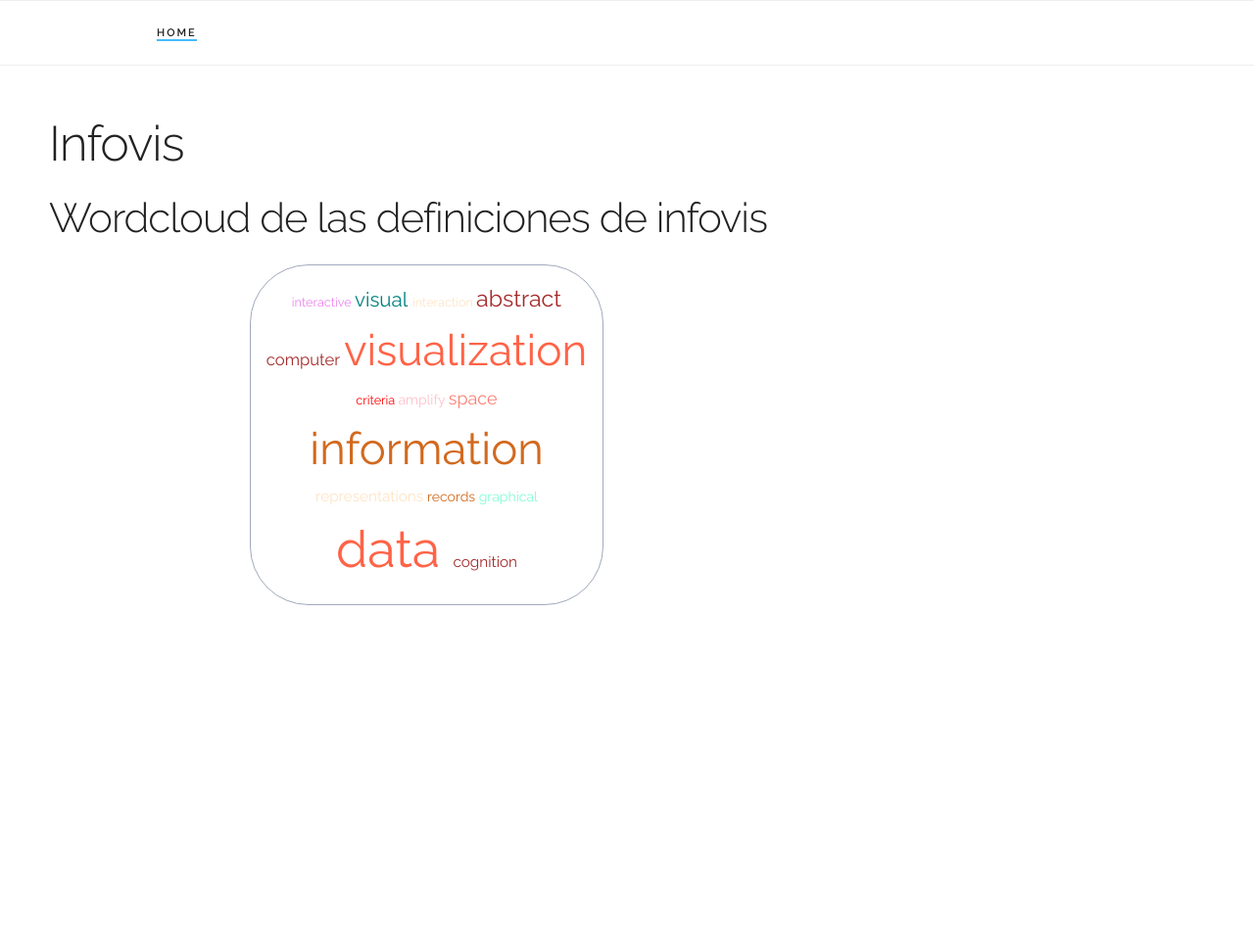
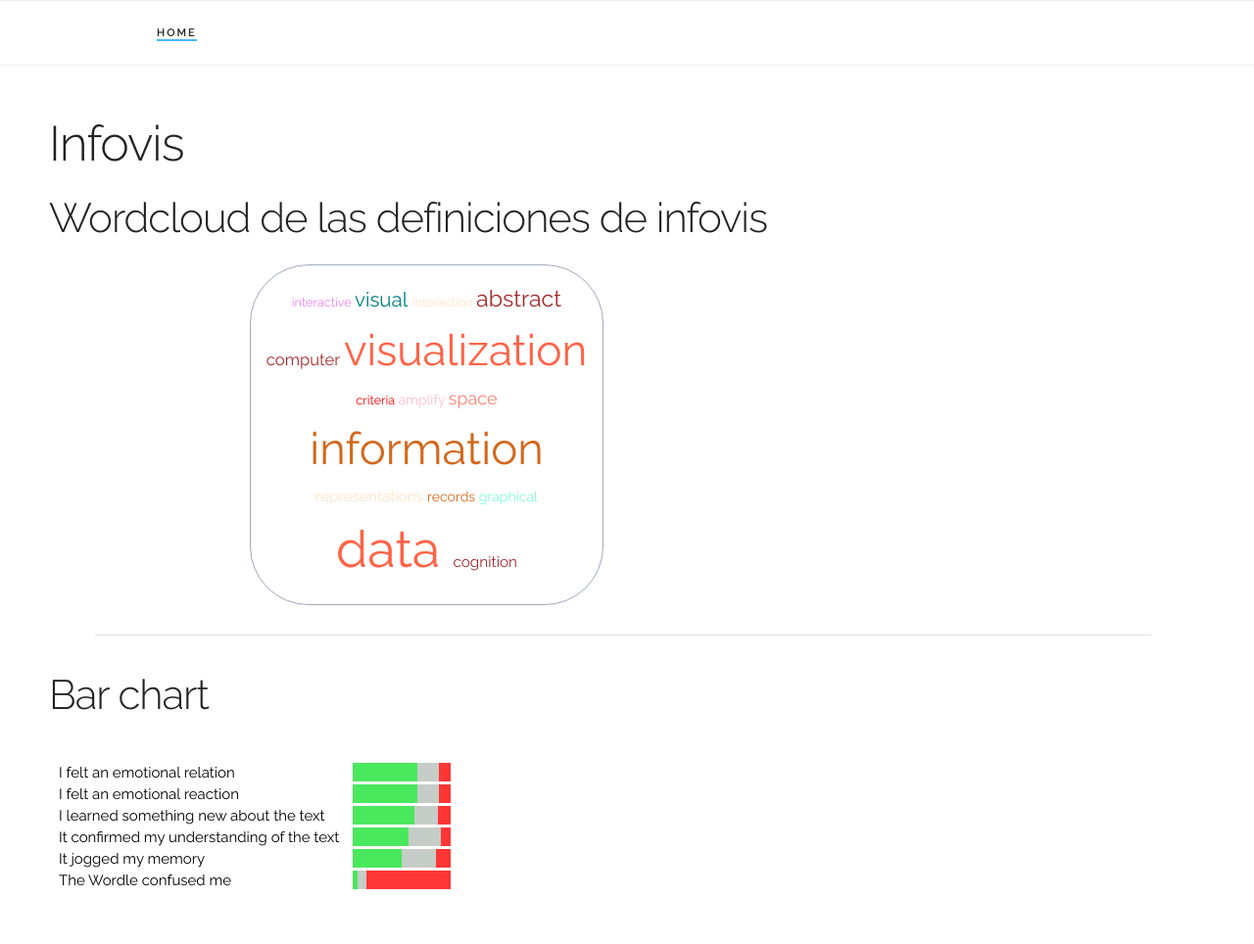
Before and after one commit to alemedve/infovis, a plain HTML site: page index.html in a window 1280 px wide. Shown: the whole page at 98% size. Before the commit the page ends 800 px from the top, so only its background shows below. Drawn offline with nearby package versions, Linux system fonts and the light colour scheme.

Commit message:
add barchart exercise

```diff
--- a/index.html
+++ b/index.html
@@ -25,6 +25,7 @@
   <div class="content">
       <h1>Infovis</h1>
       <h2>Wordcloud de las definiciones de infovis</h2>
+      <div class="columns twelve">
          <div id="word-cloud" class="columns four offset-by-two" ></div>
 
          <script>
@@ -35,7 +36,7 @@
              var colors = [ 'blue', 'green', 'red', 'pink', 'grey','brown','purple','violet','tomato','teal','salmon','aquamarine','bisque','chocolate','crimson','gold','hotpink','indigo'];
              d3.shuffle(v);
              d3.select("div#word-cloud")
-            .selectAll("p")
+               .selectAll("span")
                .data(v)
                .enter()
                .append("span")
@@ -46,5 +47,50 @@
                .text(function (d,i) { return d[0]+ "  "; });
         </script>
       </div>
+      <hr class="columns eleven">
+      <div class="columns twelve">
+        <h2>Bar chart </h2>
+        <svg id="bar-chart" width="600" height="200"></svg>
+        <script>
+          var datos = [ { "question": "I felt an emotional relation", "stats": [66, 22, 12] },
+          {"question": "I felt an emotional reaction",	"stats": [66, 22, 12]},
+          {"question": "I learned something new about the text", "stats":	[63, 24, 13]},
+          {"question": "It confirmed my understanding of the text",	"stats": [57,	33,	10]},
+          {"question": "It jogged my memory",	"stats": [50,	35, 15]},
+          {"question": "The Wordle confused me", "stats": [5, 9, 86]} ];
+          var colors = [ "#4AE85D", "#C6CCC7", "#FF3636"];
+
+          var g = d3.select("#bar-chart").selectAll("g")
+             .data(datos)
+             .enter()
+             .append("g")
+             .attr("transform", function(d,i) { return "translate(10, " + (i+1)*22 + ")"});
+
+             g.append("text")
+             .attr("y","10")
+             .attr("dy",".35em")
+             .text(function(d,i) { return d.question });
+
+             g.append("rect")
+             .attr("height", "19")
+             .attr("x","300")
+             .attr("style",function(d,i){ return "fill:" + colors[0] })
+             .attr("width",function(d,i){ return d.stats[0] });
+
+             g.append("rect")
+             .attr("height", "19")
+             .attr("x",function(d,i){ return 300 + d.stats[0] })
+             .attr("style",function(d,i){ return "fill:" + colors[1] })
+             .attr("width",function(d,i){ return d.stats[1] });
+
+             g.append("rect")
+             .attr("height", "19")
+             .attr("x",function(d,i){ return 300 + d.stats[0] + d.stats[1] })
+             .attr("style",function(d,i){ return "fill:" + colors[2] })
+             .attr("width",function(d,i){ return d.stats[2] });
+
+        </script>
+      </div>
+   </div>
 </body>
 </html>
```
Lines whose indentation alone changed are shown as unchanged.
